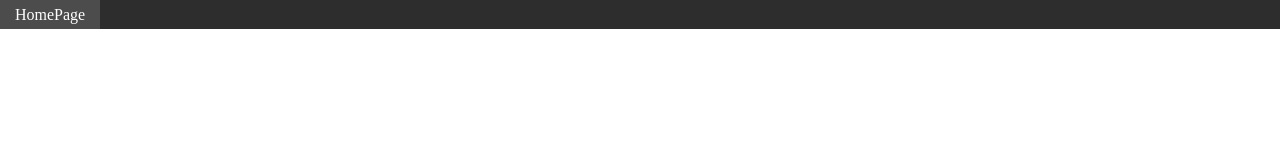
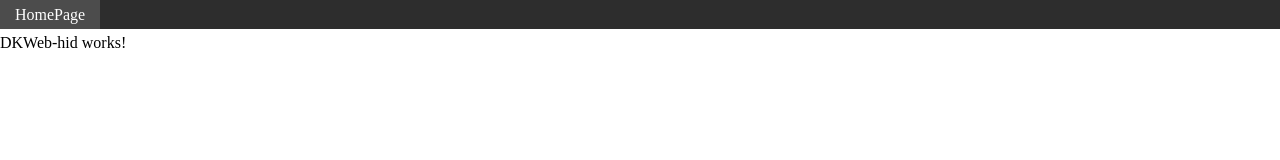
Before and after one commit to lan08438/AngulatTest, an Angular app: page /DKWeb-hid in a window 1280 px wide. Before the commit this address led to /. Shown: the top 160 px of the page. Built offline with nearby package versions, Linux system fonts and the light colour scheme.

Commit message:
Update DKWeb-hid

```diff
--- a/src/app/DemoListUI/DemoListUI.component.html
+++ b/src/app/DemoListUI/DemoListUI.component.html
@@ -18,6 +18,8 @@
     <input id="toggle" class="btn-toggle" type="checkbox" checked>
     <label class="toggleBtn" for="toggle">Keyboard Sample Demo</label>
     <ul>
+      <li routerLink="/DKWeb-hid" routerLinkActive="active">DKWeb-hid</li>
+
       <li routerLink="/KeyBoard_RGB" routerLinkActive="active">KeyBoard_RGB</li>
       <li routerLink="/numpad-keyboard" routerLinkActive="active">numpad-keyboard</li>
       <li routerLink="/perixx" routerLinkActive="active">perixx</li>
--- a/src/app/app.module.ts
+++ b/src/app/app.module.ts
@@ -14,6 +14,7 @@
 import { PerixxComponent } from './perixx/perixx.component';
 import { ThreeJSTestComponent } from './three-jstest/three-jstest.component';
 import { ThreeGltfsheenComponent } from './three-gltfsheen/three-gltfsheen.component';
+import { DKWebHIDComponent } from './DKWeb-hid/DKWeb-hid.component';
 
 
 // let routerModule = RouterModule.forRoot(routes);
@@ -31,6 +32,7 @@
   { path: 'perixx', component: PerixxComponent },
   { path: 'ThreeJSTest', component: ThreeJSTestComponent },
   { path: 'ThreeGltfsheen', component: ThreeGltfsheenComponent },
+  { path: 'DKWeb-hid', component: DKWebHIDComponent },
 ];
 @NgModule({
   declarations: [
@@ -41,6 +43,7 @@
     PerixxComponent,
     ThreeJSTestComponent,
     ThreeGltfsheenComponent,
+    DKWebHIDComponent,
   ],
   imports: [
     BrowserModule,
--- /dev/null
+++ b/src/app/dkweb-hid/dkweb-hid.component.html
@@ -0,0 +1,4 @@
+<p>
+ <br>
+  DKWeb-hid works!
+</p>
--- /dev/null
+++ b/src/app/dkweb-hid/dkweb-hid.component.ts
@@ -0,0 +1,15 @@
+import { Component, OnInit } from '@angular/core';
+
+@Component({
+  selector: 'app-DKWeb-hid',
+  templateUrl: './DKWeb-hid.component.html',
+  styleUrls: ['./DKWeb-hid.component.css']
+})
+export class DKWebHIDComponent implements OnInit {
+
+  constructor() { }
+
+  ngOnInit() {
+  }
+
+}
```
Also changed, not shown: src/app/dkweb-hid/dkweb-hid.component.css (added), 2 other files (tests, documents, lock files or other folders).
